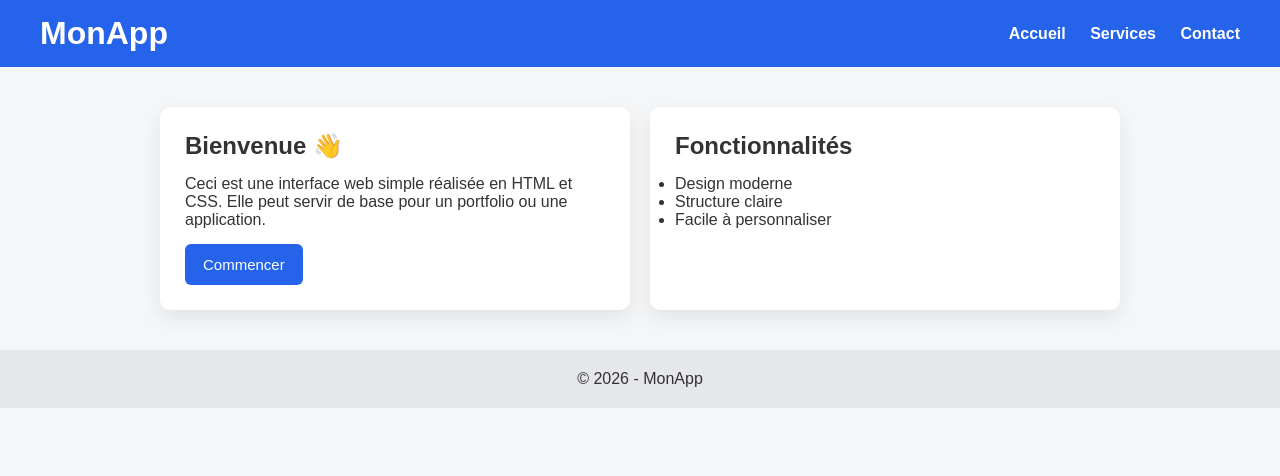
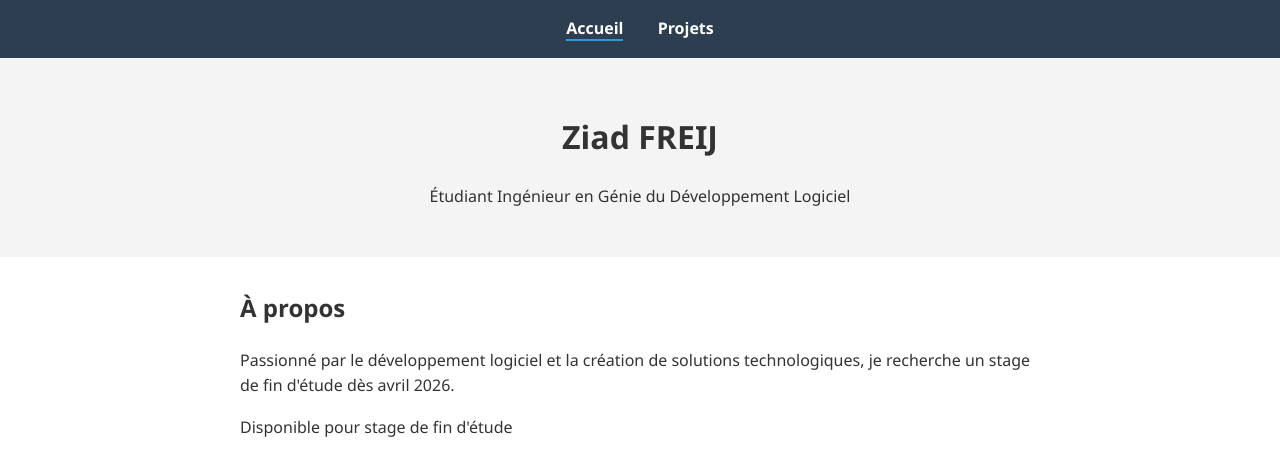
Before and after one commit to ziad49/test-reda, a website: page index.html in a window 1280 px wide. Drawn offline with Linux system fonts and the light colour scheme.

Commit message:
Ajout du portfolio avec logique testable et config Jest

```diff
--- a/index.html
+++ b/index.html
@@ -2,46 +2,25 @@
 <html lang="fr">
 <head>
     <meta charset="UTF-8">
-    <title>Interfaces Web</title>
+    <meta name="viewport" content="width=device-width, initial-scale=1.0">
+    <title>Ziad FREIJ | Portfolio</title>
     <link rel="stylesheet" href="style.css">
 </head>
 <body>
-
-    <!-- Barre de navigation -->
-    <header class="navbar">
-        <h1 class="logo">MonApp</h1>
-        <nav>
-            <a href="#">Accueil</a>
-            <a href="#">Services</a>
-            <a href="#">Contact</a>
-        </nav>
+    <nav>
+        <a href="index.html" class="active">Accueil</a>
+        <a href="projects.html">Projets</a>
+    </nav>
+    <header>
+        <h1>Ziad FREIJ</h1>
+        <p>Étudiant Ingénieur en Génie du Développement Logiciel</p>
     </header>
-
-    <!-- Contenu principal -->
-    <main class="container">
-        <section class="card">
-            <h2>Bienvenue 👋</h2>
-            <p>
-                Ceci est une interface web simple réalisée en HTML et CSS.
-                Elle peut servir de base pour un portfolio ou une application.
-            </p>
-            <button class="btn">Commencer</button>
-        </section>
-
-        <section class="card">
-            <h2>Fonctionnalités</h2>
-            <ul>
-                <li>Design moderne</li>
-                <li>Structure claire</li>
-                <li>Facile à personnaliser</li>
-            </ul>
-        </section>
-    </main>
-
-    <!-- Pied de page -->
-    <footer class="footer">
-        <p>© 2026 - MonApp</p>
-    </footer>
-
+    <section>
+        <h2>À propos</h2>
+        <p>Passionné par le développement logiciel et la création de solutions technologiques, je recherche un stage de fin d'étude dès avril 2026.</p>
+        <div id="experience-summary">
+            </div>
+    </section>
+    <script src="script.js"></script>
 </body>
 </html>
--- /dev/null
+++ b/script.js
@@ -0,0 +1,21 @@
+// Fonction pour calculer les années d'expérience restantes jusqu'au stage
+function getStatusMessage(year) {
+    if (year < 2026) {
+        return "En cours d'études à l'ISEN";
+    } else {
+        return "Disponible pour stage de fin d'étude";
+    }
+}
+
+// Pour permettre les tests unitaires avec Node.js/Jest
+if (typeof module !== 'undefined') {
+    module.exports = { getStatusMessage };
+}
+
+// Affichage dynamique sur la page
+document.addEventListener('DOMContentLoaded', () => {
+    const display = document.getElementById('experience-summary');
+    if (display) {
+        display.innerText = getStatusMessage(new Date().getFullYear());
+    }
+});
--- a/style.css
+++ b/style.css
@@ -1,91 +1,7 @@
-/* Reset de base */
-* {
-    margin: 0;
-    padding: 0;
-    box-sizing: border-box;
-    font-family: Arial, sans-serif;
-}
-
-/* Couleurs principales */
-:root {
-    --primary: #2563eb;
-    --background: #f4f6f8;
-    --card: #ffffff;
-    --text: #333;
-}
-
-/* Body */
-body {
-    background-color: var(--background);
-    color: var(--text);
-}
-
-/* Navbar */
-.navbar {
-    background-color: var(--primary);
-    color: white;
-    padding: 15px 40px;
-    display: flex;
-    justify-content: space-between;
-    align-items: center;
-}
-
-.navbar nav a {
-    color: white;
-    text-decoration: none;
-    margin-left: 20px;
-    font-weight: bold;
-}
-
-.navbar nav a:hover {
-    text-decoration: underline;
-}
-
-/* Contenu principal */
-.container {
-    max-width: 1000px;
-    margin: 40px auto;
-    display: grid;
-    grid-template-columns: repeat(auto-fit, minmax(280px, 1fr));
-    gap: 20px;
-    padding: 0 20px;
-}
-
-/* Cartes */
-.card {
-    background-color: var(--card);
-    padding: 25px;
-    border-radius: 10px;
-    box-shadow: 0 8px 20px rgba(0,0,0,0.08);
-}
-
-.card h2 {
-    margin-bottom: 15px;
-}
-
-.card p, .card ul {
-    margin-bottom: 15px;
-}
-
-/* Bouton */
-.btn {
-    background-color: var(--primary);
-    color: white;
-    border: none;
-    padding: 12px 18px;
-    border-radius: 6px;
-    cursor: pointer;
-    font-size: 15px;
-}
-
-.btn:hover {
-    background-color: #1e4fd8;
-}
-
-/* Footer */
-.footer {
-    text-align: center;
-    padding: 20px;
-    background-color: #e5e7eb;
-    margin-top: 40px;
-}
+body { font-family: 'Segoe UI', sans-serif; line-height: 1.6; margin: 0; color: #333; }
+nav { background: #2c3e50; padding: 1rem; text-align: center; }
+nav a { color: white; margin: 0 15px; text-decoration: none; font-weight: bold; }
+nav a.active { border-bottom: 2px solid #3498db; }
+header { background: #f4f4f4; padding: 2rem; text-align: center; }
+section { max-width: 800px; margin: 2rem auto; padding: 0 1rem; }
+.project-card { border-left: 5px solid #3498db; background: #f9f9f9; padding: 15px; margin-bottom: 1rem; }
```
Also changed, not shown: package.json (added, +26 -0 lines), projects.html (added, +25 -0 lines), tests/logic.test.js (added, +9 -0 lines), 1 other file.
